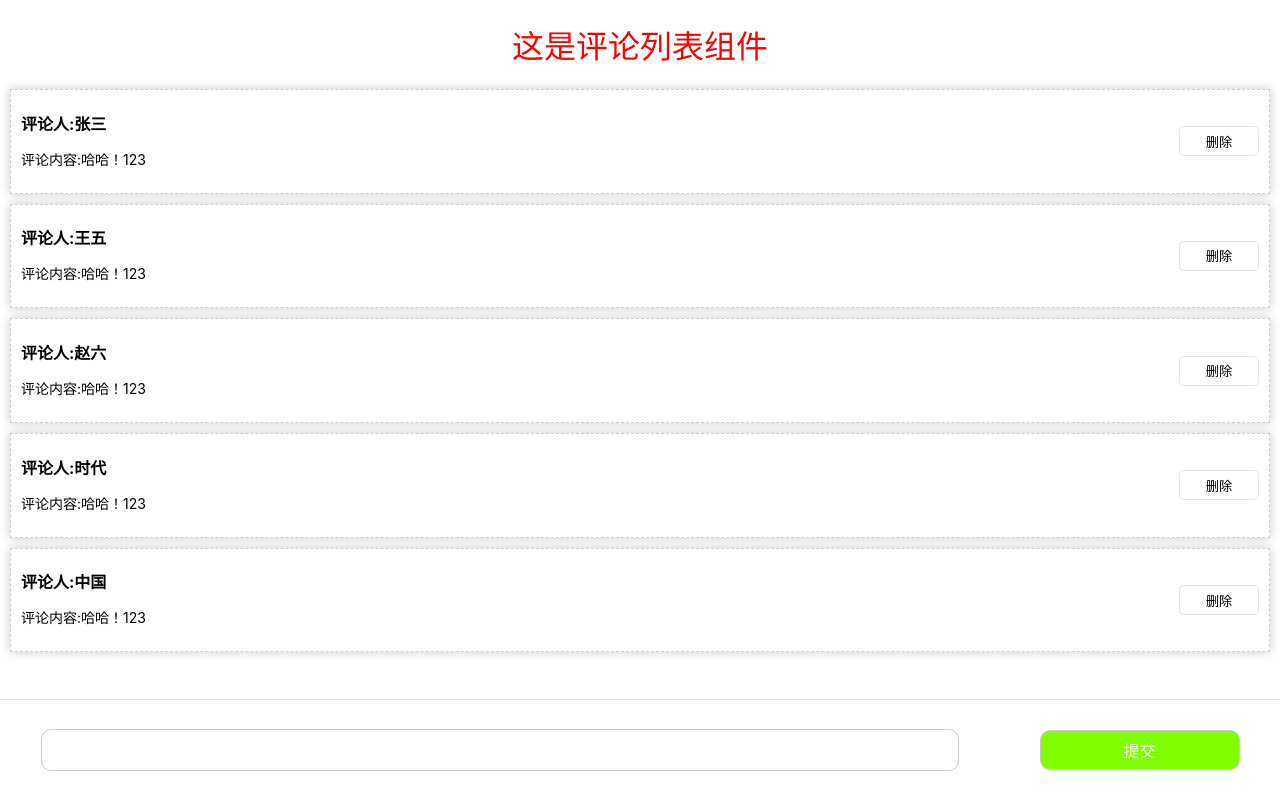
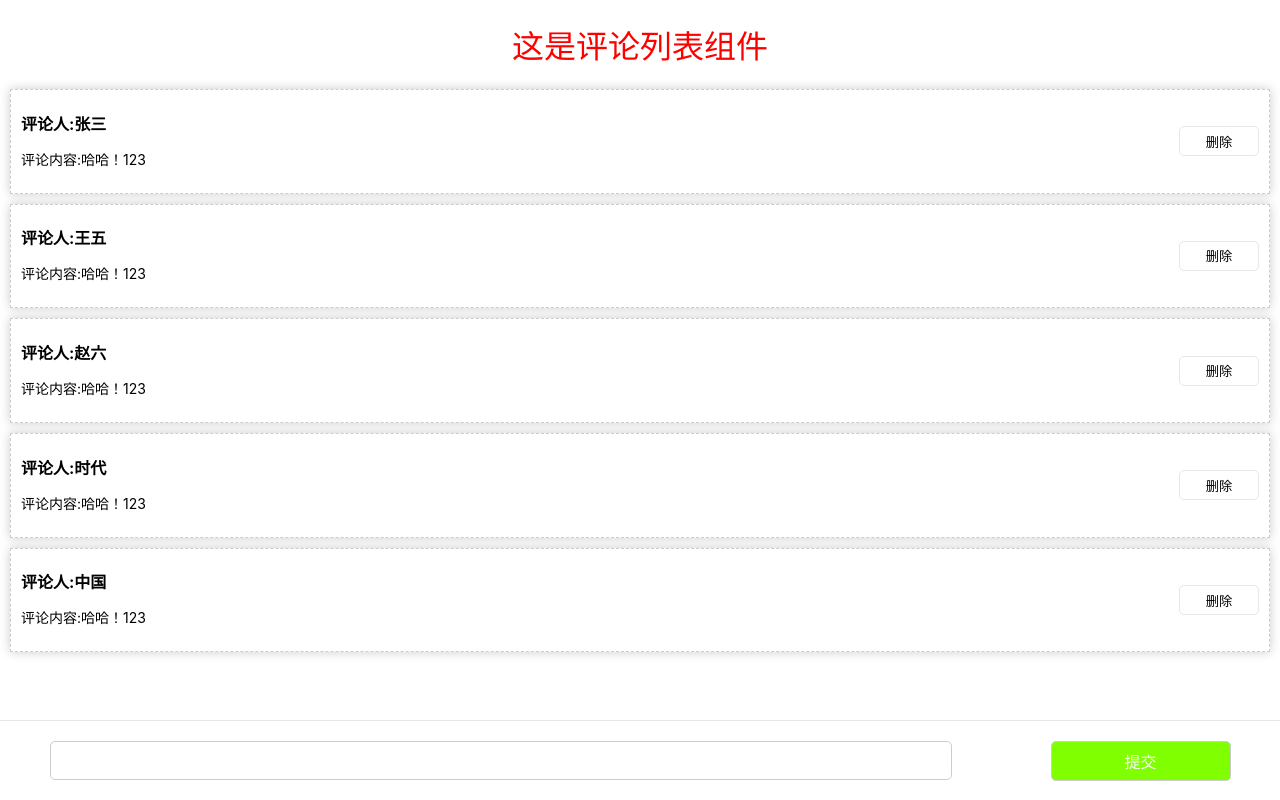
Before and after one commit to Michel-Yang/my-react-app, a React (Create React App) app: page / in a window 1280 px wide. Built offline with nearby package versions, Linux system fonts and the light colour scheme.

Commit message:
评论组件样式优化

```diff
--- a/src/CSS/CmtList.css
+++ b/src/CSS/CmtList.css
@@ -4,34 +4,3 @@
     text-align:center;
     font-weight: 400;
 }
-
-.comment{
-
-    position: fixed;
-    bottom: 0px;
-    width: 100%;
-    height:100px;
-    display: flex;
-    justify-content: space-around;
-    align-items: center;
-    border-top: 1px solid #e6e6e6;
-    background-color: #fff;
-}
-
-.comment input{
-    width:70%;
-    height: 30px;
-    border-radius: 10px;
-    border:1px solid #ccc;
-    padding: 5px 10px;
-}
-
-.comment button{
-    height:40px;
-    border-radius: 10px;
-    width:200px;
-    border:1px solid #ccc;
-    background-color: chartreuse;
-    color:#fdfdfd;
-    font-size:16px;
-}
--- /dev/null
+++ b/src/CSS/Comment.css
@@ -0,0 +1,29 @@
+.comment{
+    position: fixed;
+    bottom: 0px;
+    width: 100%;
+    display: flex;
+    justify-content: space-around;
+    align-items: center;
+    border-top: 1px solid #e6e6e6;
+    background-color: #fff;
+}
+
+.comment input{
+    width:70%;
+    height: 35px;
+    border-radius: 5px;
+    border:1px solid #ccc;
+    margin: 20px 10px;
+}
+
+.comment button{
+    height:40px;
+    border-radius: 5px;
+    width:180px;
+    border:1px solid #ccc;
+    background-color: chartreuse;
+    color:#fdfdfd;
+    font-size:16px;
+    margin: 0 10px;
+}
```
Also changed, not shown: src/compent/Comment.js (+4 -3 lines), src/views/CmtList.js (+1 -6 lines).
